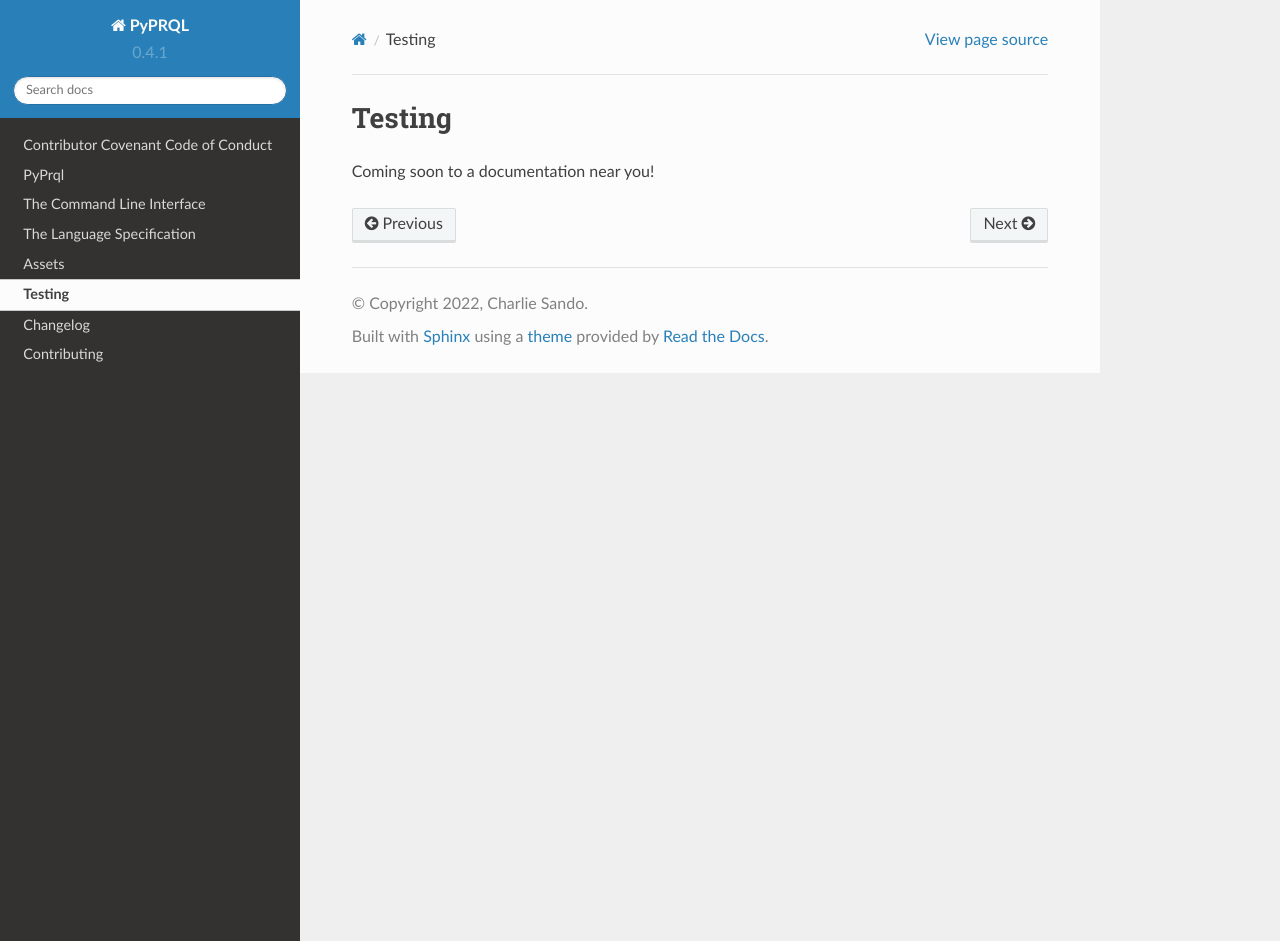
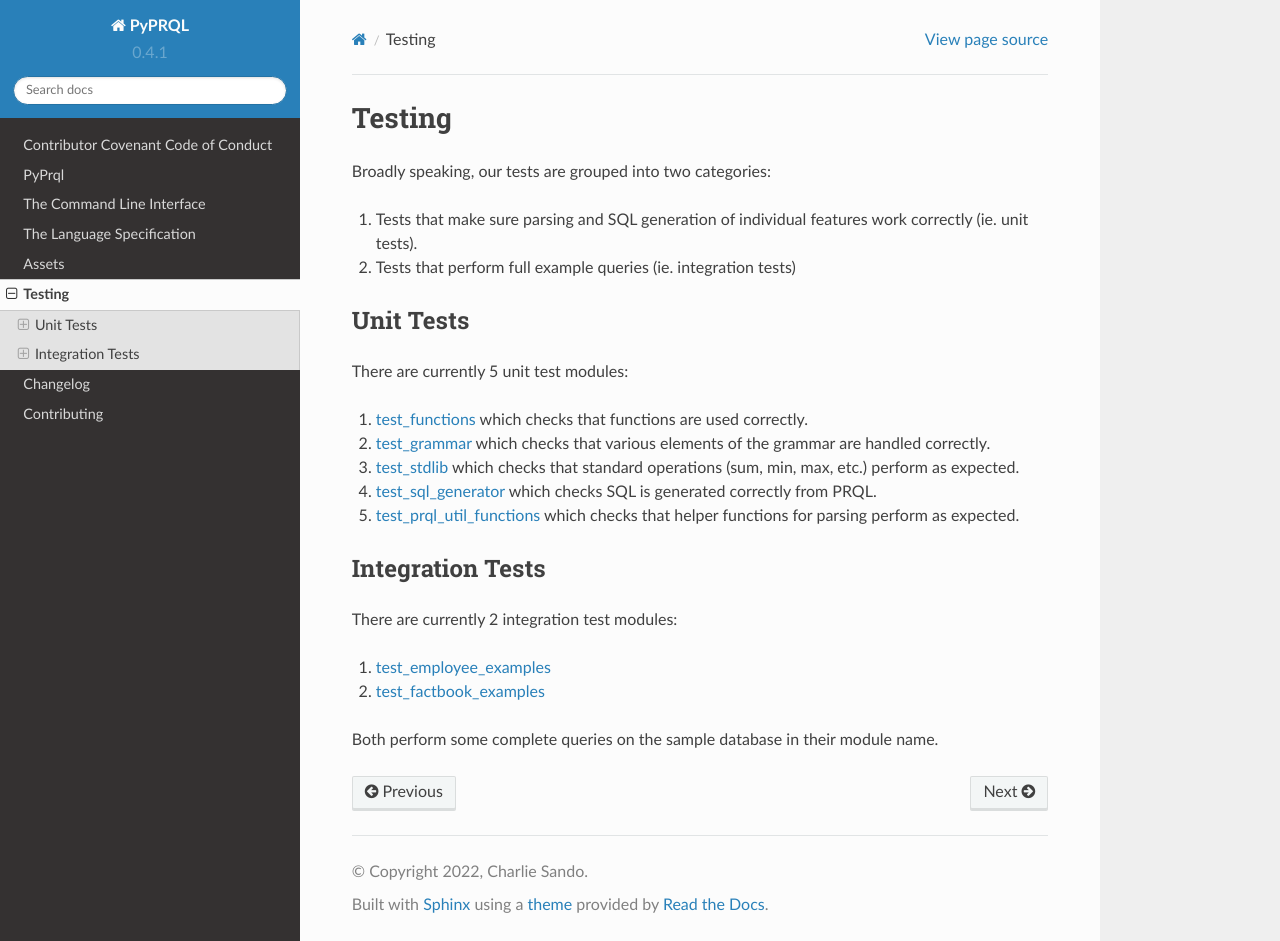
Before and after one commit to PRQL/pyprql, a Sphinx documentation site: the page built from docs/tests.md, in a window 1280 px wide and 941 px high. Built offline with Sphinx 7.4.7 and the Read the Docs theme 2.0.0, drawn with Linux system fonts in a browser that asks for light colours.

Commit message:
docs(docs): add tests to the sphinx build

````diff
--- a/docs/tests.md
+++ b/docs/tests.md
@@ -1,3 +1,45 @@
 # Testing
 
-Coming soon to a documentation near you!
+Broadly speaking,
+our tests are grouped into two categories:
+
+1. Tests that make sure parsing and SQL generation of individual features work correctly (ie. unit tests).
+1. Tests that perform full example queries (ie. integration tests)
+
+## Unit Tests
+
+There are currently 5 unit test modules:
+
+1. [test_functions](./test_functions.md) which checks that functions are used correctly.
+1. [test_grammar](./test_grammar.md) which checks that various elements of the grammar are handled correctly.
+1. [test_stdlib](./test_stdlib.md) which checks that standard operations (sum, min, max, etc.) perform as expected.
+1. [test_sql_generator](./test_sql_generator.md) which checks SQL is generated correctly from PRQL.
+1. [test_prql_util_functions](./test_prql_util_functions.md) which checks that helper functions for parsing perform as expected.
+
+```{toctree}
+:hidden:
+:maxdepth: 3
+
+test_functions
+test_grammar
+test_stdlib
+test_sql_generator
+test_prql_util_functions
+```
+
+## Integration Tests
+
+There are currently 2 integration test modules:
+
+1. [test_employee_examples](./test_employee_examples.md)
+1. [test_factbook_examples](./test_factbook_examples.md)
+
+Both perform some complete queries on the sample database in their module name.
+
+```{toctree}
+:hidden:
+:maxdepth: 3
+
+test_employee_examples
+test_factbook_examples
+```
````
Also changed, not shown: docs/test_employee_examples.md (added, +7 -0 lines), docs/test_factbook_examples.md (added, +7 -0 lines), docs/test_functions.md (added, +7 -0 lines), docs/test_grammar.md (added, +7 -0 lines), docs/test_prql_util_functions.md (added, +7 -0 lines), docs/test_sql_generator.md (added, +7 -0 lines), docs/test_stdlib.md (added, +7 -0 lines), 1 other file.
